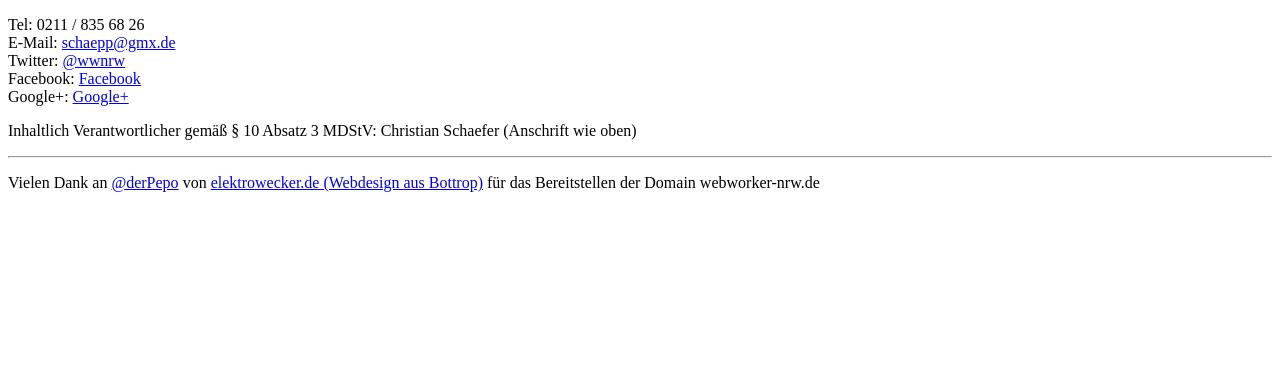
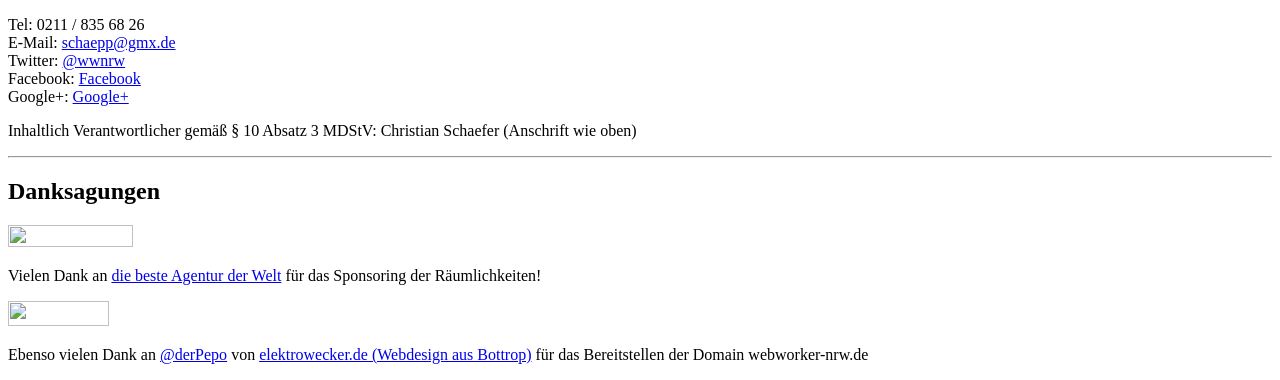
Before and after one commit to Schepp/wwnrw, a PHP site: the page made by site/templates/home.php in a window 1280 px wide. Shown: the part 1069-1449 px from the top of the page. Before the commit the page ends 1261 px from the top, so only its background shows below. Run offline with PHP 8.4, Linux system fonts and the light colour scheme; the template is opened without the code that fills it, so the values that code supplies are empty; some libraries are stand-ins or nearby versions.

Commit message:
- Danksagungen ausgeweitet

```diff
--- a/site/templates/home.php
+++ b/site/templates/home.php
@@ -88,8 +88,18 @@
 			Facebook: <a href="http://www.facebook.com/wwnrw">Facebook</a><br>
 			Google+: <a href="https://plus.google.com/109970663953331374396" rel="publisher">Google+</a></p>
 			<p>Inhaltlich Verantwortlicher gemäß § 10 Absatz 3 MDStV: Christian Schaefer (Anschrift wie oben)</p>
-			<hr>
-			<p>Vielen Dank an <a href="https://twitter.com/derPepo">@derPepo</a> von <a href="http://www.elektrowecker.de" title="Webdesign aus Bottrop">elektrowecker.de (Webdesign aus Bottrop)</a> für das Bereitstellen der Domain webworker-nrw.de</p>
+        </article>
+        <hr>
+        <article>
+            <h2>Danksagungen</h2>
+
+            <p><img src="<?php echo url('assets/images/logo-blanko.png') ?>" width="125" height="22"></p>
+
+            <p>Vielen Dank an <a href="http://blanko.biz">die beste Agentur der Welt</a> für das Sponsoring der Räumlichkeiten!</p>
+
+            <p><img src="<?php echo url('assets/images/logo-elektrowecker.png') ?>" width="101" height="25"></p>
+
+			<p>Ebenso vielen Dank an <a href="https://twitter.com/derPepo">@derPepo</a> von <a href="http://www.elektrowecker.de" title="Webdesign aus Bottrop">elektrowecker.de (Webdesign aus Bottrop)</a> für das Bereitstellen der Domain webworker-nrw.de</p>
 		</article>
 	</main>
 <?php snippet('footer') ?>
```
Also changed, not shown: assets/images/logo-blanko.png (added), assets/images/logo-elektrowecker.png (added), 1 other file.
